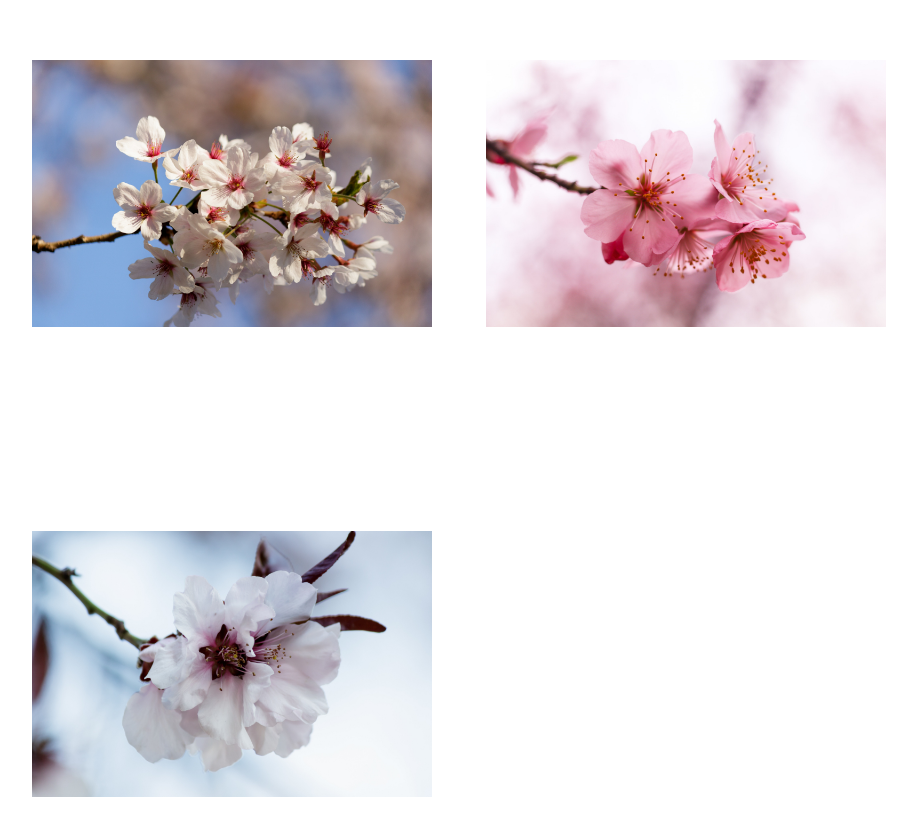
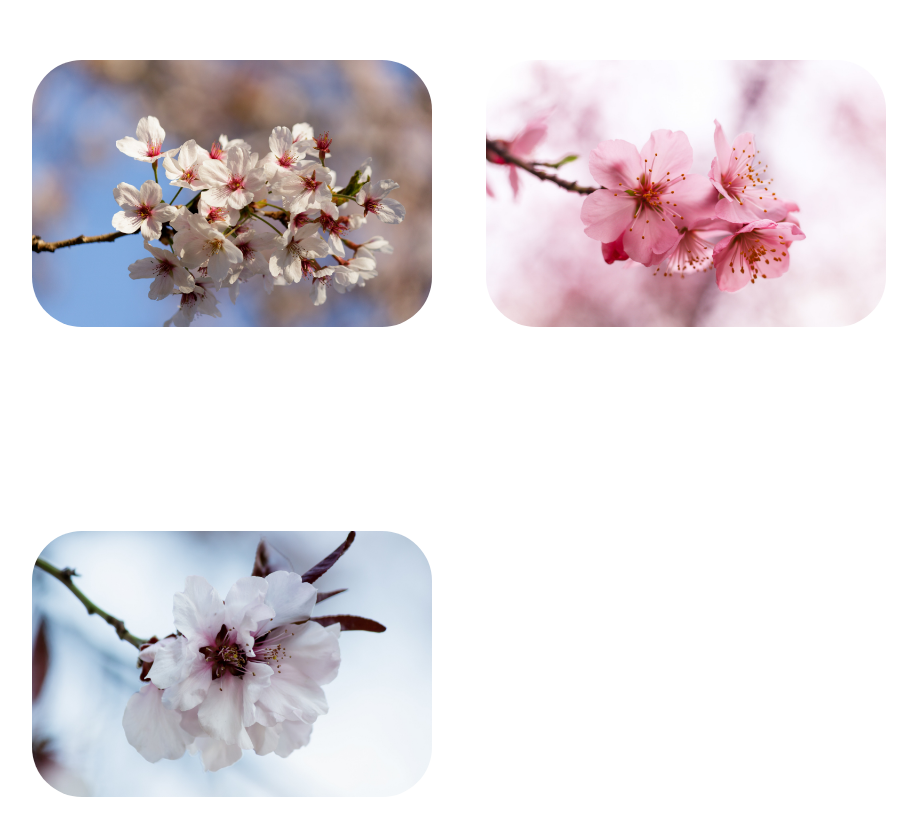
Before and after one commit to Gastonjz21/Hover-Image-options, a plain HTML site: page index.html in a window 1280 px wide. Shown: the part 140-976 px from the top of the page, without its empty margins (18-935 px from the left). Drawn offline with Linux system fonts and the light colour scheme.

Commit message:
Hover Finish

```diff
--- a/css/styles.css
+++ b/css/styles.css
@@ -34,16 +34,19 @@ body{
 .image__img{
     display: block;
     width: 100%;
+    border-radius: 50px;
 }
 
 .image__img1{
     display: block;
     width: 100%;
+    border-radius: 50px;
 }
 
 .image__img2{
     display: block;
     width: 100%;
+    border-radius: 50px;
 }
 
 .image__overlay, .image__overlay--blur, .image__overlay--primary{
@@ -61,6 +64,7 @@ body{
     justify-content: center;
     opacity: 0;
     transition: opacity 0.25s;
+    border-radius: 50px;
 }
 
 .image__overlay--blur{
@@ -88,6 +92,7 @@ body{
 
 .image__overlay:hover{
     opacity: 1;
+    border-radius: 50px;
 }
 
 .image__overlay--blur:hover{
```
